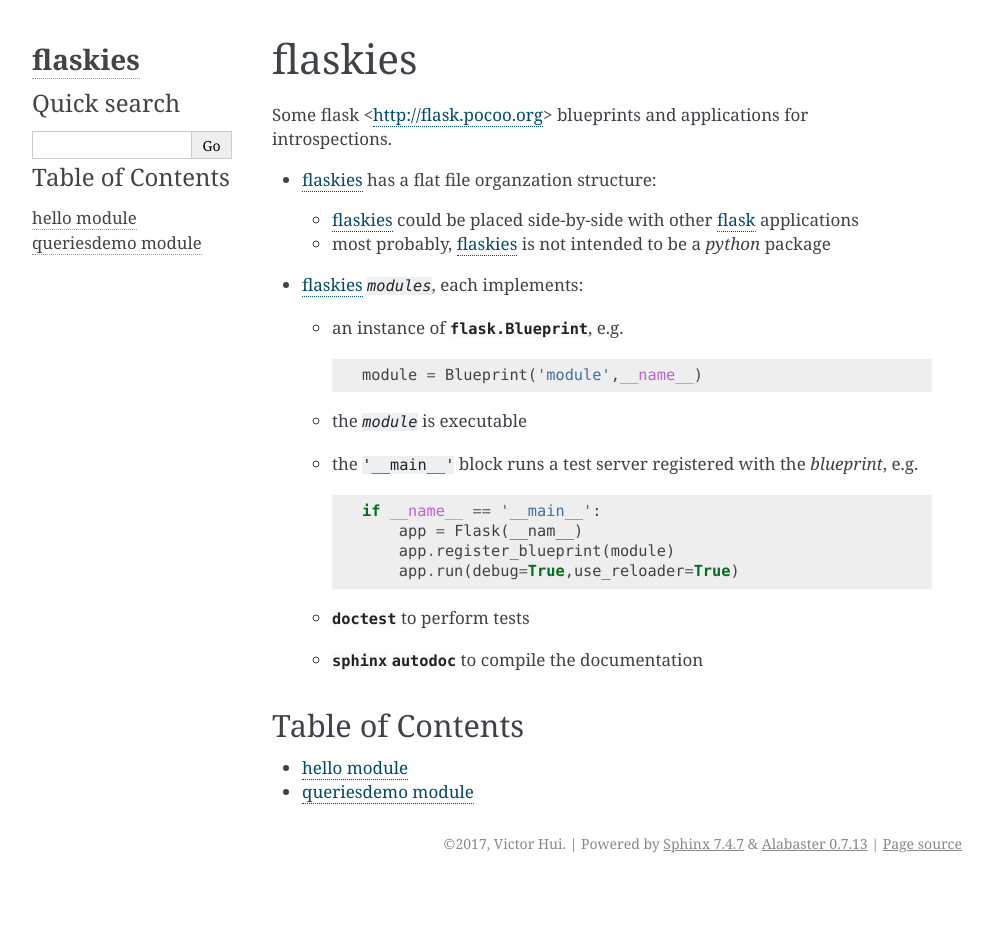
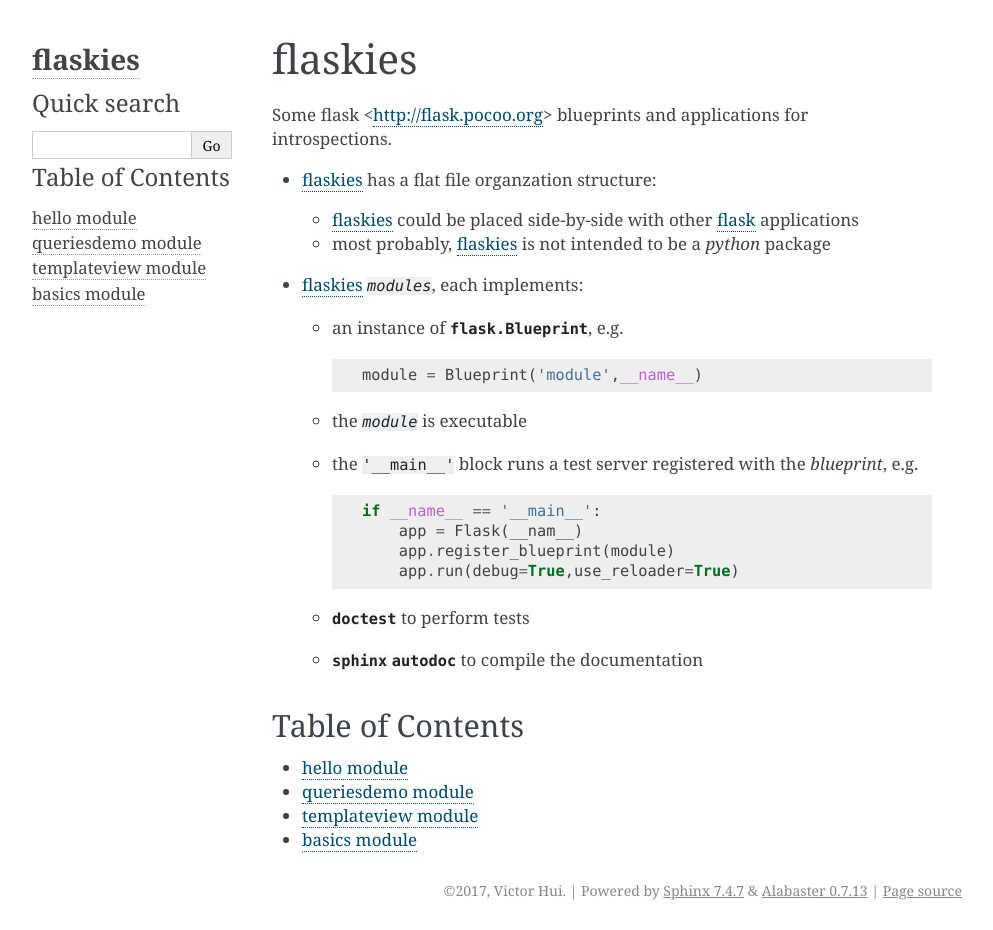
Before and after one commit to VC-H/flaskies, a Sphinx documentation site: the page built from sphinx/index.rst, in a window 1280 px wide. Shown: the whole page, without its empty margins (148-1141 px from the left). Built offline with Sphinx 7.4.7, drawn with Linux system fonts in a browser that asks for light colours; before the commit the page ends 900 px from its top, so only the background shows below that.

Commit message:
added autodocs for templateview.py and basics.py:
	new file:   sphinx/basics.rst
	new file:   sphinx/templateview.rst
	modified:   sphinx/index.rst

```diff
--- /dev/null
+++ b/sphinx/basics.rst
@@ -0,0 +1,5 @@
+basics module
+=============
+
+.. automodule:: basics
+    :members:
--- a/sphinx/index.rst
+++ b/sphinx/index.rst
@@ -4,7 +4,9 @@
 -----------------
 
 .. toctree::
-   :maxdepth: 3
+   :maxdepth: 1
 
    hello
    queriesdemo
+   templateview
+   basics
--- /dev/null
+++ b/sphinx/templateview.rst
@@ -0,0 +1,5 @@
+templateview module
+===================
+
+.. automodule:: templateview
+    :members:
```
